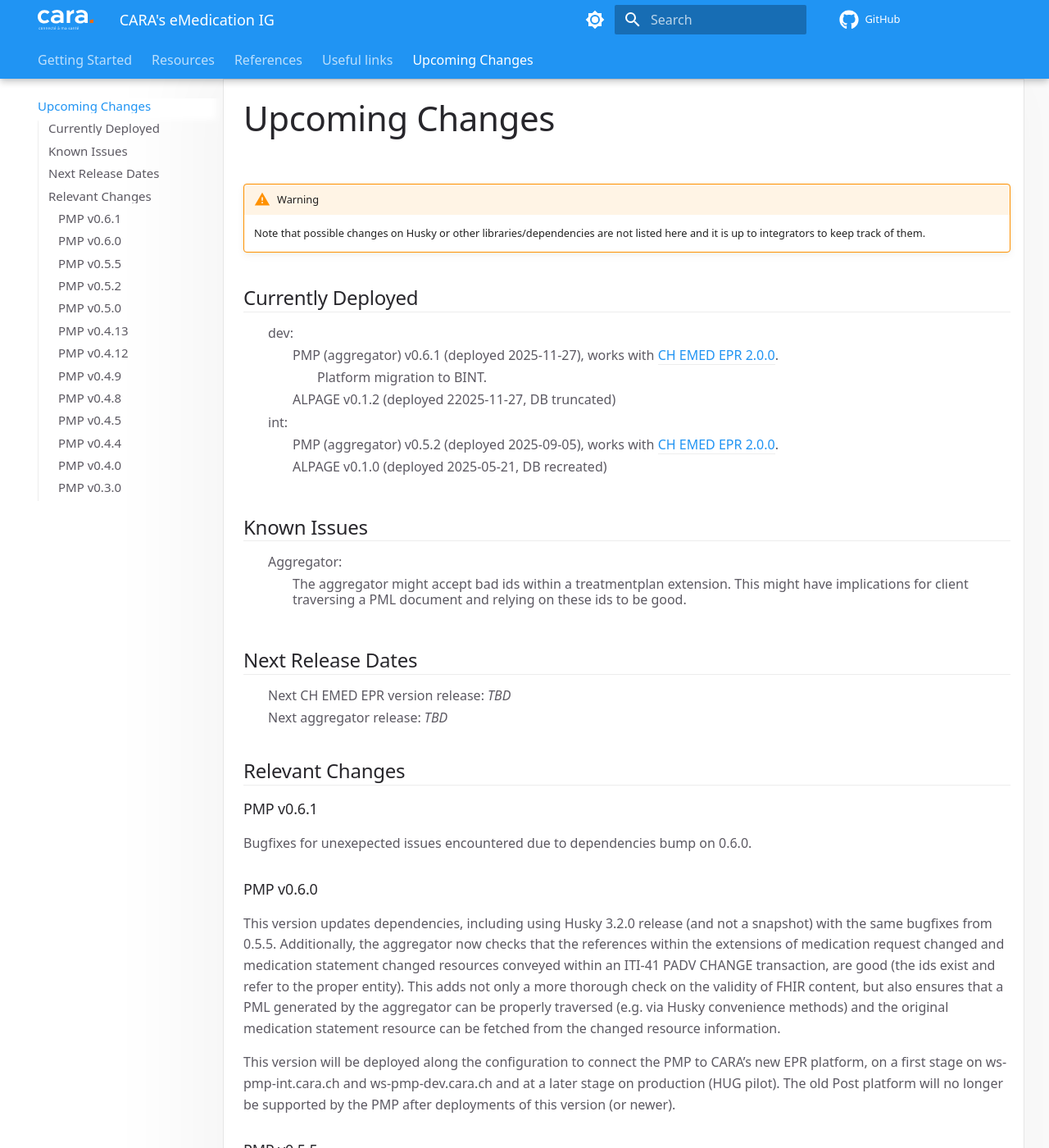
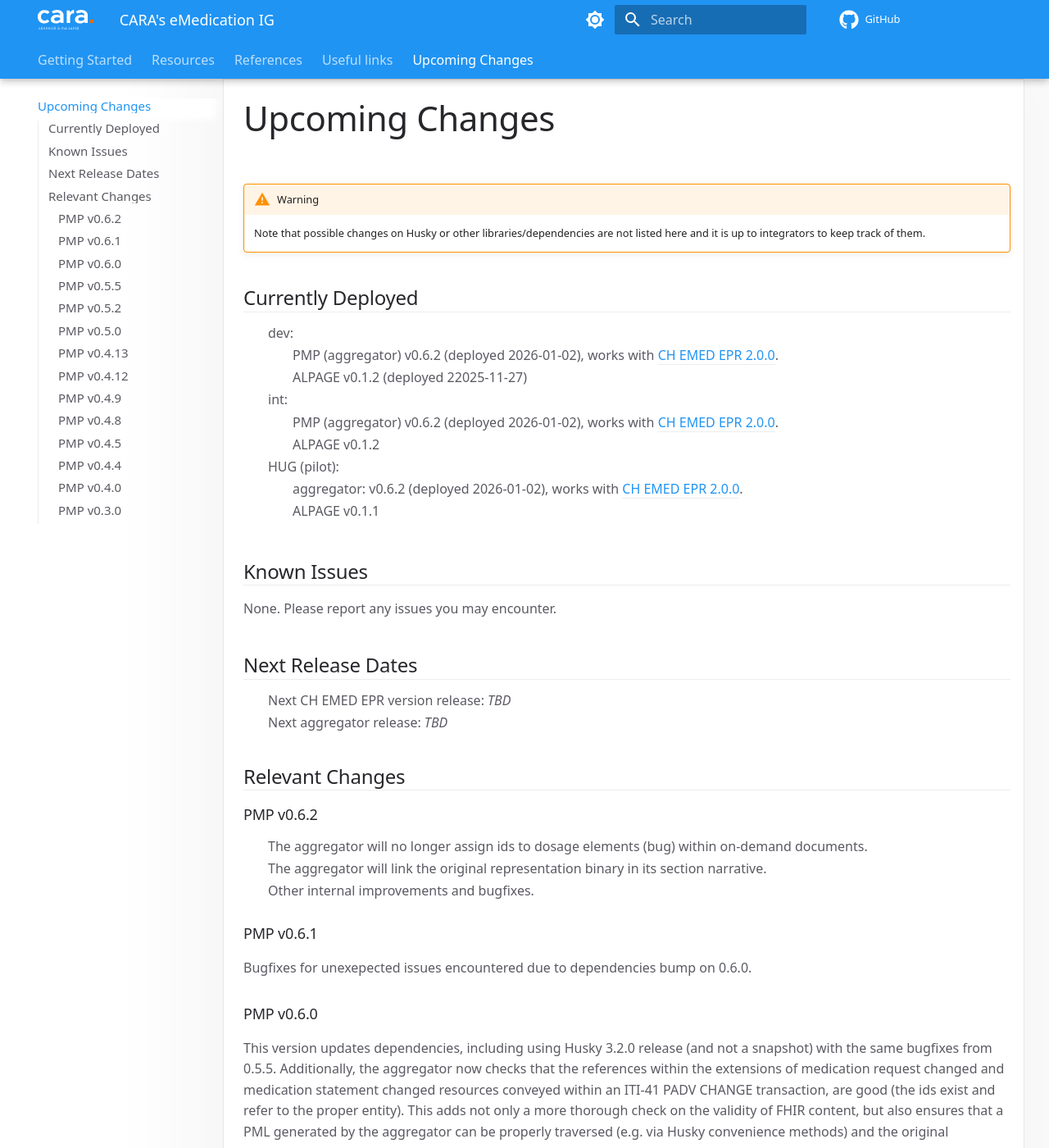
Before and after one commit to CARA-ch/emed-service-guide, an MkDocs documentation site: the page built from docs/other/upcoming_changes.md, in a window 1280 px wide and 1400 px high. Shown: the whole window at 82% size. Built offline with MkDocs 1.6.1 and Material for MkDocs 9.7.7, drawn with Linux system fonts in a browser that asks for light colours; comment, search, counter and statistics services are not loaded.

Commit message:
Updated upcoming changes with last release and deployments

```diff
--- a/docs/other/upcoming_changes.md
+++ b/docs/other/upcoming_changes.md
@@ -5,16 +5,16 @@
 ## Currently Deployed
 
   - dev:
-    - PMP (aggregator) v0.6.1 (deployed 2025-11-27), works with [CH EMED EPR 2.0.0](https://fhir.ch/ig/ch-emed-epr/2.0.0/index.html).
-		- Platform migration to BINT.
-    - ALPAGE v0.1.2 (deployed 22025-11-27, DB truncated)
+    - PMP (aggregator) v0.6.2 (deployed 2026-01-02), works with [CH EMED EPR 2.0.0](https://fhir.ch/ig/ch-emed-epr/2.0.0/index.html).
+    - ALPAGE v0.1.2 (deployed 22025-11-27)
   - int:
-    - PMP (aggregator) v0.5.2 (deployed 2025-09-05), works with [CH EMED EPR 2.0.0](https://fhir.ch/ig/ch-emed-epr/2.0.0/index.html).
-    - ALPAGE v0.1.0 (deployed 2025-05-21, DB recreated)
-
+    - PMP (aggregator) v0.6.2 (deployed 2026-01-02), works with [CH EMED EPR 2.0.0](https://fhir.ch/ig/ch-emed-epr/2.0.0/index.html).
+    - ALPAGE v0.1.2
+  - HUG (pilot):
+    - aggregator: v0.6.2 (deployed 2026-01-02), works with [CH EMED EPR 2.0.0](https://fhir.ch/ig/ch-emed-epr/2.0.0/index.html).
+	- ALPAGE v0.1.1
 ## Known Issues
-- Aggregator:
-	- The aggregator might accept bad ids within a treatmentplan extension. This might have implications for client traversing a PML document and relying on these ids to be good.
+None. Please report any issues you may encounter.
 
 ## Next Release Dates
 
@@ -22,6 +22,12 @@
 - Next aggregator release: *TBD*
 
 ## Relevant Changes
+### PMP v0.6.2
+
+- The aggregator will no longer assign ids to dosage elements (bug) within on-demand documents.
+- The aggregator will link the original representation binary in its section narrative.
+- Other internal improvements and bugfixes.
+
 ### PMP v0.6.1
 Bugfixes for unexepected issues encountered due to dependencies bump on 0.6.0.
 
```
